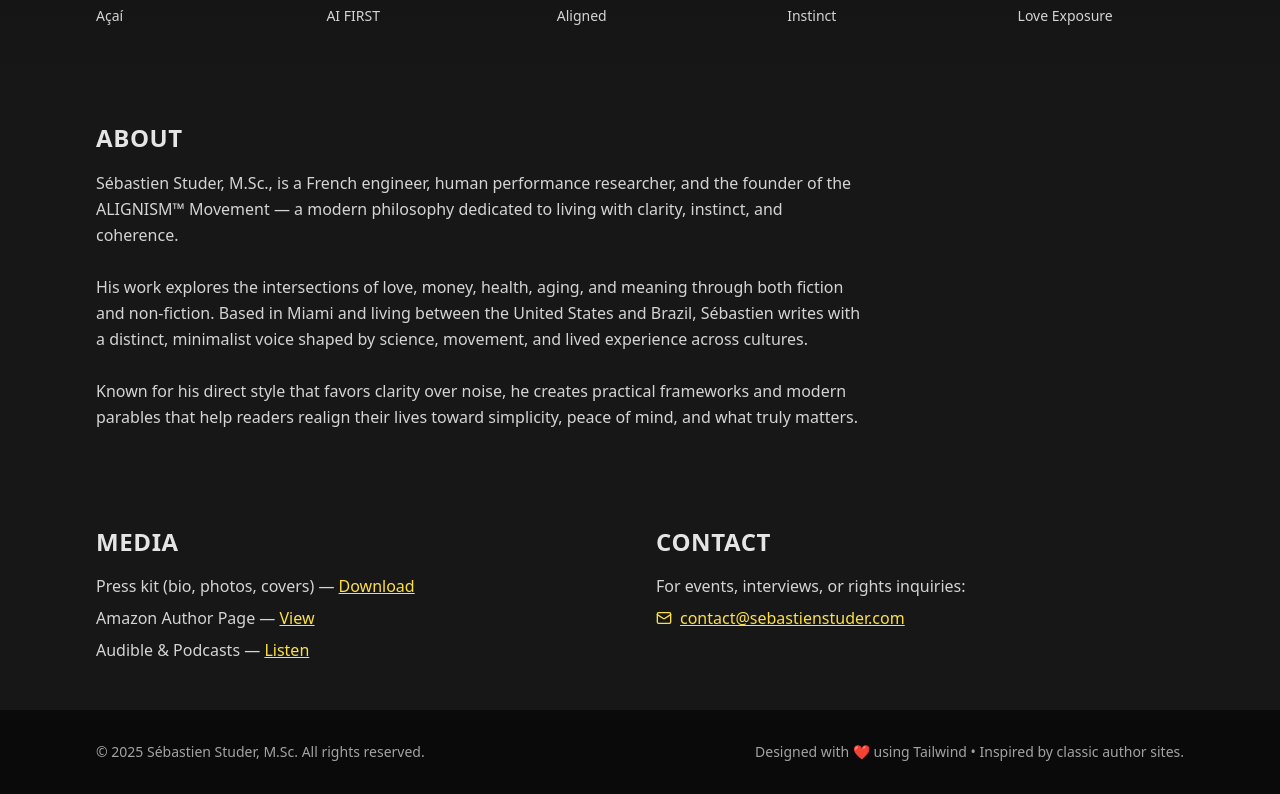
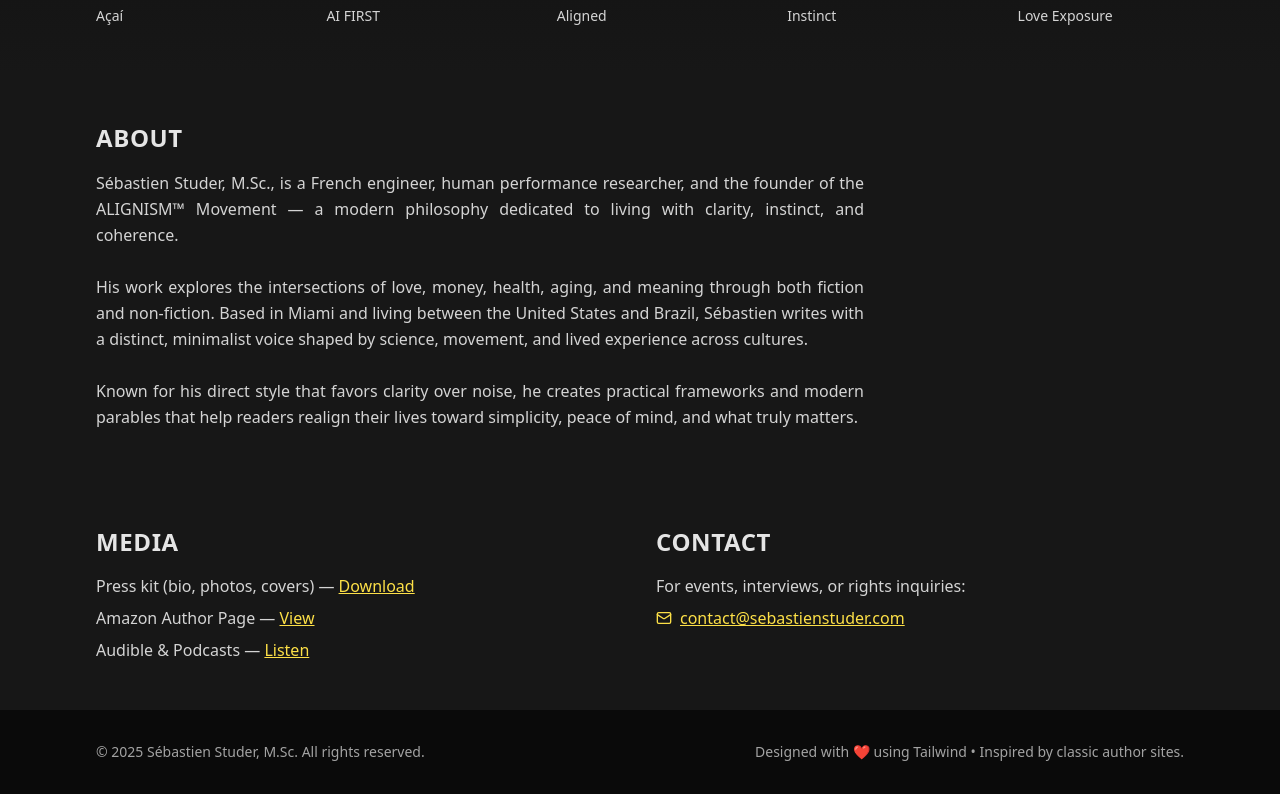
Before and after one commit to studerandstuder-sketch/seb-author-site, a Next.js app: page / in a window 1280 px wide. Shown: the part 1607-2401 px from the top of the page. Built offline with nearby package versions, Linux system fonts and the light colour scheme.

Commit message:
Update page.jsx

```diff
--- a/app/page.jsx
+++ b/app/page.jsx
@@ -353,19 +353,17 @@ function About() {
     <section id="about" className="bg-neutral-900 py-12 text-neutral-200">
       <Container>
         <h2 className="mb-4 font-heading text-2xl font-bold tracking-wide">ABOUT</h2>
-        <p className="max-w-3xl leading-relaxed text-neutral-300">
+<p className="max-w-3xl leading-relaxed text-neutral-300 md:text-justify">
   Sébastien Studer, M.Sc., is a French engineer, human performance
   researcher, and the founder of the ALIGNISM™ Movement — a modern
   philosophy dedicated to living with clarity, instinct, and coherence.
-          <br />
-          <br />
-          His work explores the intersections of love, money, health, aging, and
-          meaning through both fiction and non-fiction. Based in Miami and living
-          between the United States and Brazil, Sébastien writes with a distinct,
-          minimalist voice shaped by science, movement, and lived experience
-          across cultures.
-          <br />
-          <br />
+  <br /><br />
+  His work explores the intersections of love, money, health, aging,
+  and meaning through both fiction and non-fiction. Based in Miami and
+  living between the United States and Brazil, Sébastien writes with a
+  distinct, minimalist voice shaped by science, movement, and lived
+  experience across cultures.
+  <br /><br />
   Known for his direct style that favors clarity over noise, he creates
   practical frameworks and modern parables that help readers realign
   their lives toward simplicity, peace of mind, and what truly matters.
```
Lines whose indentation alone changed are shown as unchanged.
